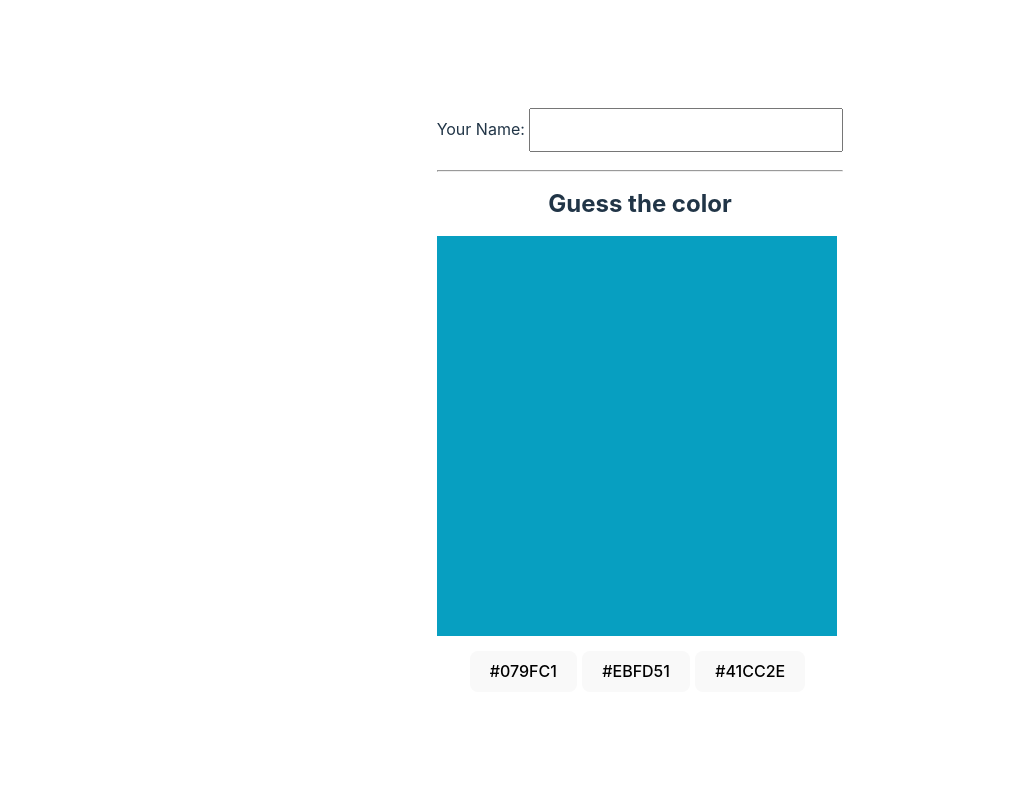
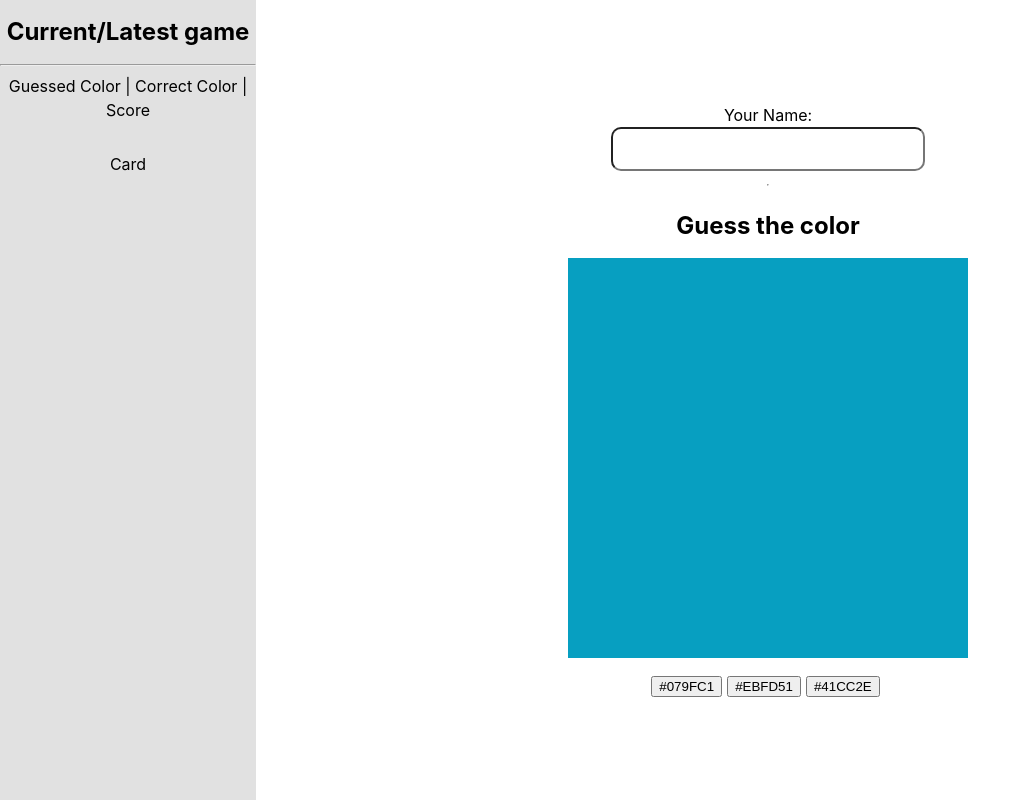
Before and after one commit to gaamatoss/softExpertDesafio2, a React (Vite) app: page / in a window 1280 px wide. Shown: the whole page, without its empty margins (0-1024 px from the left). Built offline with nearby package versions, Linux system fonts and the light colour scheme.

Commit message:
arrumando a sidebar e o layout geral

```diff
--- a/index.html
+++ b/index.html
@@ -1,13 +1,16 @@
 <!DOCTYPE html>
 <html lang="en">
+
 <head>
   <meta charset="UTF-8" />
   <link rel="icon" type="image/svg+xml" href="/vite.svg" />
   <meta name="viewport" content="width=device-width, initial-scale=1.0" />
-    <title>Vite + React</title>
+  <title>Guess the color</title>
 </head>
+
 <body>
   <div id="root"></div>
   <script type="module" src="/src/main.jsx"></script>
 </body>
+
 </html>
--- a/src/App.css
+++ b/src/App.css
@@ -1,12 +1,24 @@
-#root {
-  max-width: 1280px;
-  margin: 0 auto;
-  padding: 2rem;
-  text-align: center;
+.App {
+width: 100%;
+height: 100vh;
+display: flex;
+flex-direction: row;
+}
+
+.color__game {
+  width: 80%;
+  height: 100vh;
+  display: flex;
+  justify-content: center;
+  align-items: center;
+  flex-direction: column;
 }
 
 .color_div {
   width: 400px;
   height: 400px;
   margin-bottom: 15px;
+  display: flex;
+  align-items: center;
+  justify-self: center;
 }
--- a/src/App.jsx
+++ b/src/App.jsx
@@ -23,18 +23,20 @@ function App() {
 
   return (
     <div className="App">
-      {/* <Sidebar></Sidebar> */}
-      <div>
+      <Sidebar />
+      <div className='color__game'>
         <label htmlFor="">Your Name: </label>
-        <input type="text" style={{ padding: '5px', width: '300px', height: '30px', marginBottom: '10px' }} />
+        <input type="text" style={{ padding: '5px', width: '300px', height: '30px', marginBottom: '5px', borderRadius: '10px', fontSize: '1.2rem' }} />
         <hr />
         <h2>Guess the color</h2>
         <div className='color_div' style={{ background: color }}></div>
-        {
-          answers.map(answer => (
-            <button style={{ marginRight: "5px" }} key={answer}>{answer}</button>
-          ))
-        }
+        <div>
+          {
+            answers.map(answer => (
+              <button style={{ marginRight: "5px" }} key={answer}>{answer}</button>
+            ))
+          }
+        </div>
       </div>
     </div>
   )
--- a/src/components/Sidebar.jsx
+++ b/src/components/Sidebar.jsx
@@ -3,8 +3,11 @@ import './sidebar.css'
 
 export default function Sidebar() {
     return (
-        <div className='sidebar'>
-
+        <div className='sidebar' style={{ textAlign: 'center' }}>
+            <h2>Current/Latest game</h2>
+            <hr />
+            <span >Guessed Color | Correct Color | Score</span>
+            <div style={{ marginTop: '30px' }}>Card</div>
         </div>
     )
 }
--- a/src/components/sidebar.css
+++ b/src/components/sidebar.css
@@ -1,5 +1,5 @@
 .sidebar{
-    width: 300px;
+    width: 20%;
     height: 100vh;
-    background-color: antiquewhite;
+    background-color: rgb(225, 225, 225);
 }
--- a/src/index.css
+++ b/src/index.css
@@ -3,68 +3,9 @@
   font-size: 16px;
   line-height: 24px;
   font-weight: 400;
-
-  color-scheme: light dark;
-  color: rgba(255, 255, 255, 0.87);
-  background-color: #242424;
-
-  font-synthesis: none;
-  text-rendering: optimizeLegibility;
-  -webkit-font-smoothing: antialiased;
-  -moz-osx-font-smoothing: grayscale;
-  -webkit-text-size-adjust: 100%;
 }
-
-a {
-  font-weight: 500;
-  color: #646cff;
-  text-decoration: inherit;
-}
-a:hover {
-  color: #535bf2;
-}
-
 body {
   margin: 0;
-  display: flex;
-  place-items: center;
-  min-width: 320px;
-  min-height: 100vh;
+  border: 0;
+  padding: 0;
 }
-
-h1 {
-  font-size: 3.2em;
-  line-height: 1.1;
-}
-
-button {
-  border-radius: 8px;
-  border: 1px solid transparent;
-  padding: 0.6em 1.2em;
-  font-size: 1em;
-  font-weight: 500;
-  font-family: inherit;
-  background-color: #1a1a1a;
-  cursor: pointer;
-  transition: border-color 0.25s;
-}
-button:hover {
-  border-color: #646cff;
-}
-button:focus,
-button:focus-visible {
-  outline: 4px auto -webkit-focus-ring-color;
-}
-
-@media (prefers-color-scheme: light) {
-  :root {
-    color: #213547;
-    background-color: #ffffff;
-  }
-  a:hover {
-    color: #747bff;
-  }
-  button {
-    background-color: #f9f9f9;
-  }
-}
```
Lines whose indentation alone changed are shown as unchanged.
